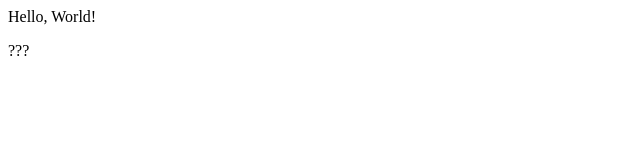
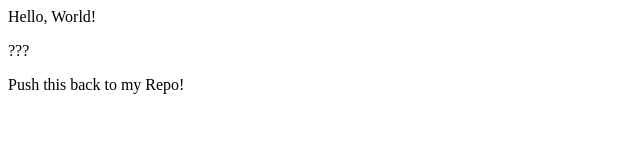
Before and after one commit to henryrear/repoOne, a plain HTML site: page index.html in a window 1280 px wide. Shown: the whole page, without its empty margins (0-640 px from the left). Drawn offline with Linux system fonts and the light colour scheme.

Commit message:
Added Some Stuff

```diff
--- a/index.html
+++ b/index.html
@@ -1,4 +1,5 @@
 <html>
   <p>Hello, World!</p>
   <p>???</p>
+  <p>Push this back to my Repo!</p>
 </html>
```
